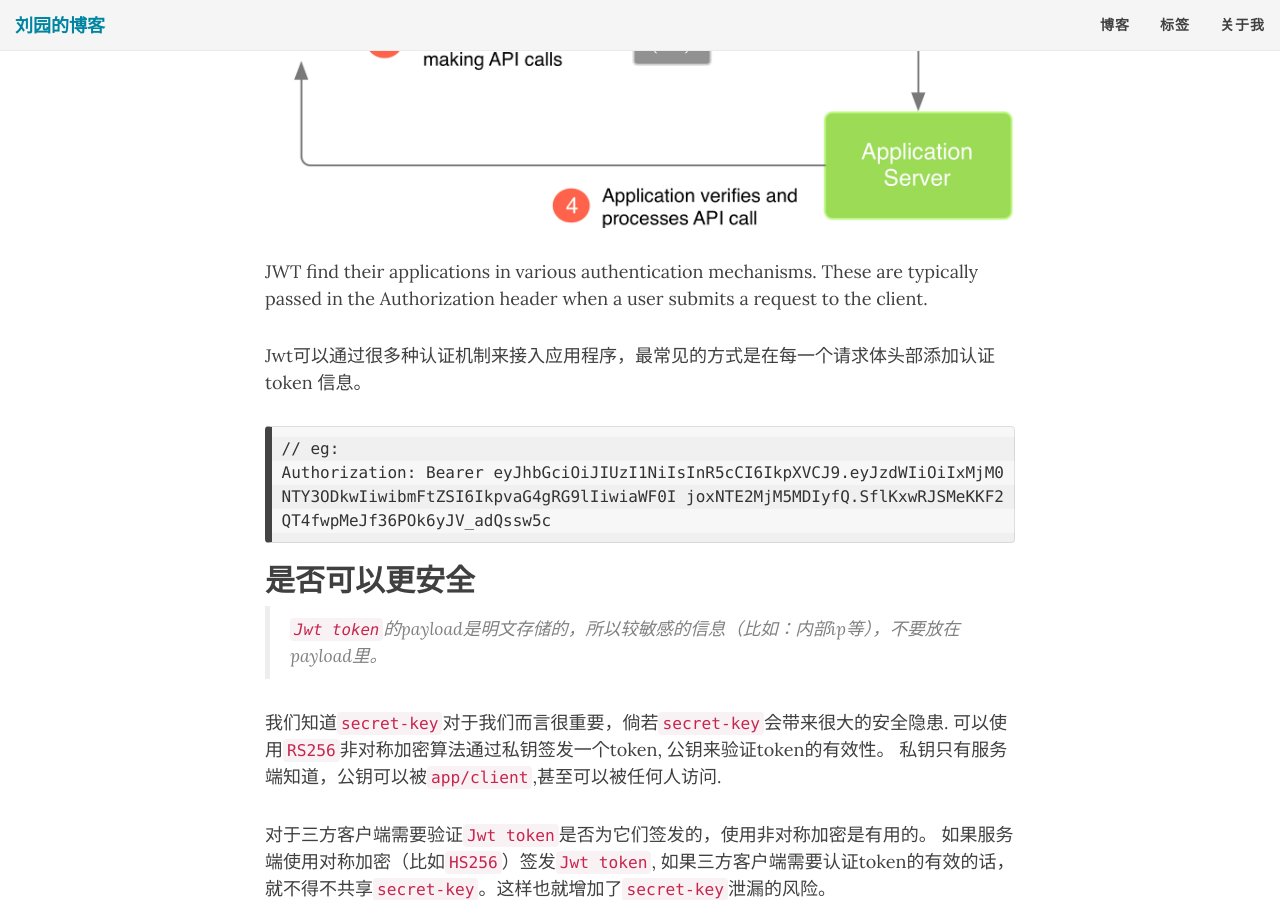
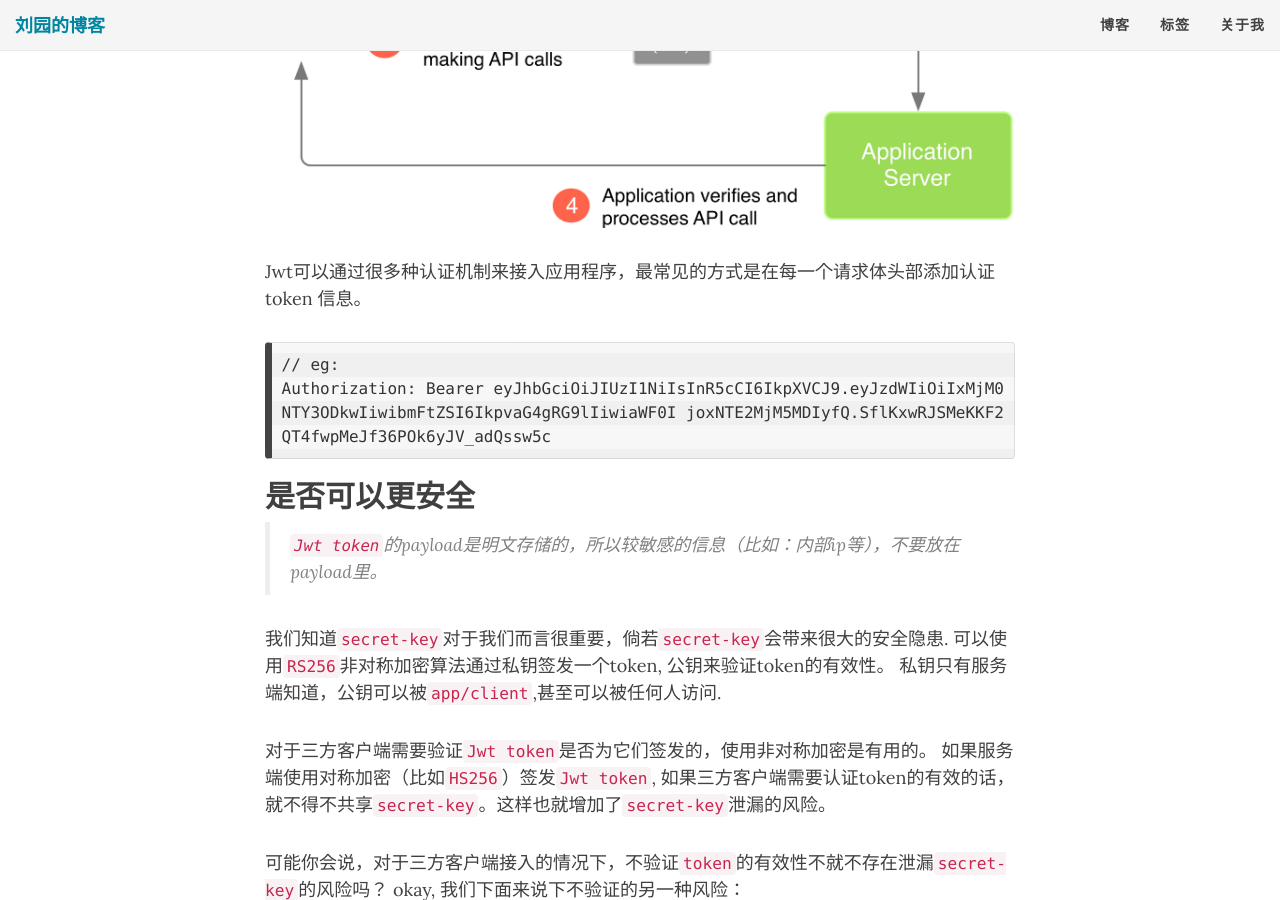
Before and after one commit to colynn/colynn.github.io, a Jekyll site: the page built from _posts/2020-05-25-jwt-auth.md, in a window 1280 px wide and 900 px high, scrolled down 1867 px. Built offline with Jekyll 4.4.1, drawn with Linux system fonts in a browser that asks for light colours; nearby versions of some CDN libraries; comment, search, counter and statistics services are not loaded.

Commit message:
jwt auth

```diff
--- a/_posts/2020-05-25-jwt-auth.md
+++ b/_posts/2020-05-25-jwt-auth.md
@@ -57,7 +57,6 @@ Jwt可以分为三个部分, `header`, `payload`, `signature`， 它们之前通
 
 [![jwt-auth]({{ site.url }}/img/auth/jwt/how-it-work.png)]({{ site.url }}/img/auth/jwt/how-it-work.png)
 
-JWT find their applications in various authentication mechanisms. These are typically passed in the Authorization header when a user submits a request to the client.
 
 Jwt可以通过很多种认证机制来接入应用程序，最常见的方式是在每一个请求体头部添加认证 token 信息。
 
```
